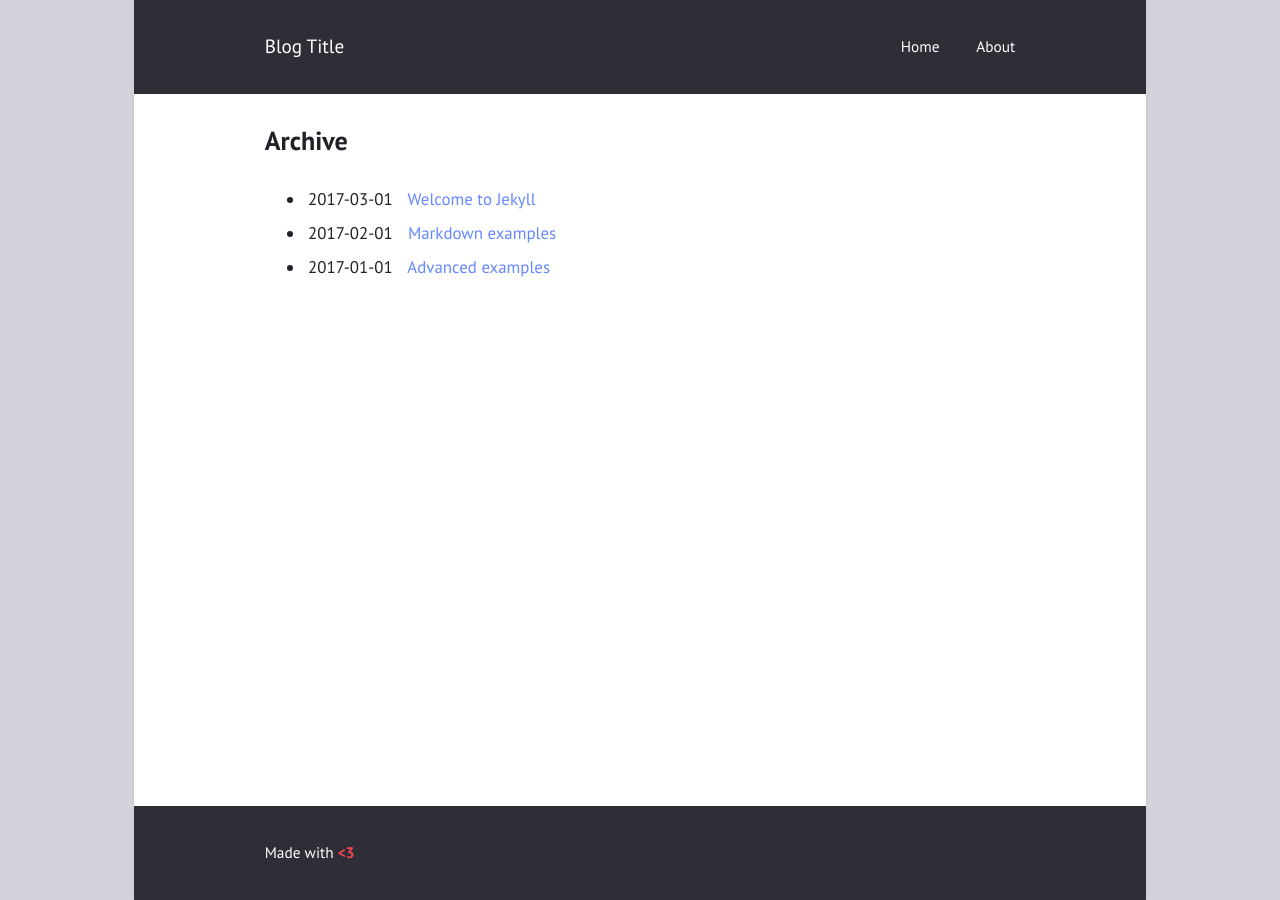
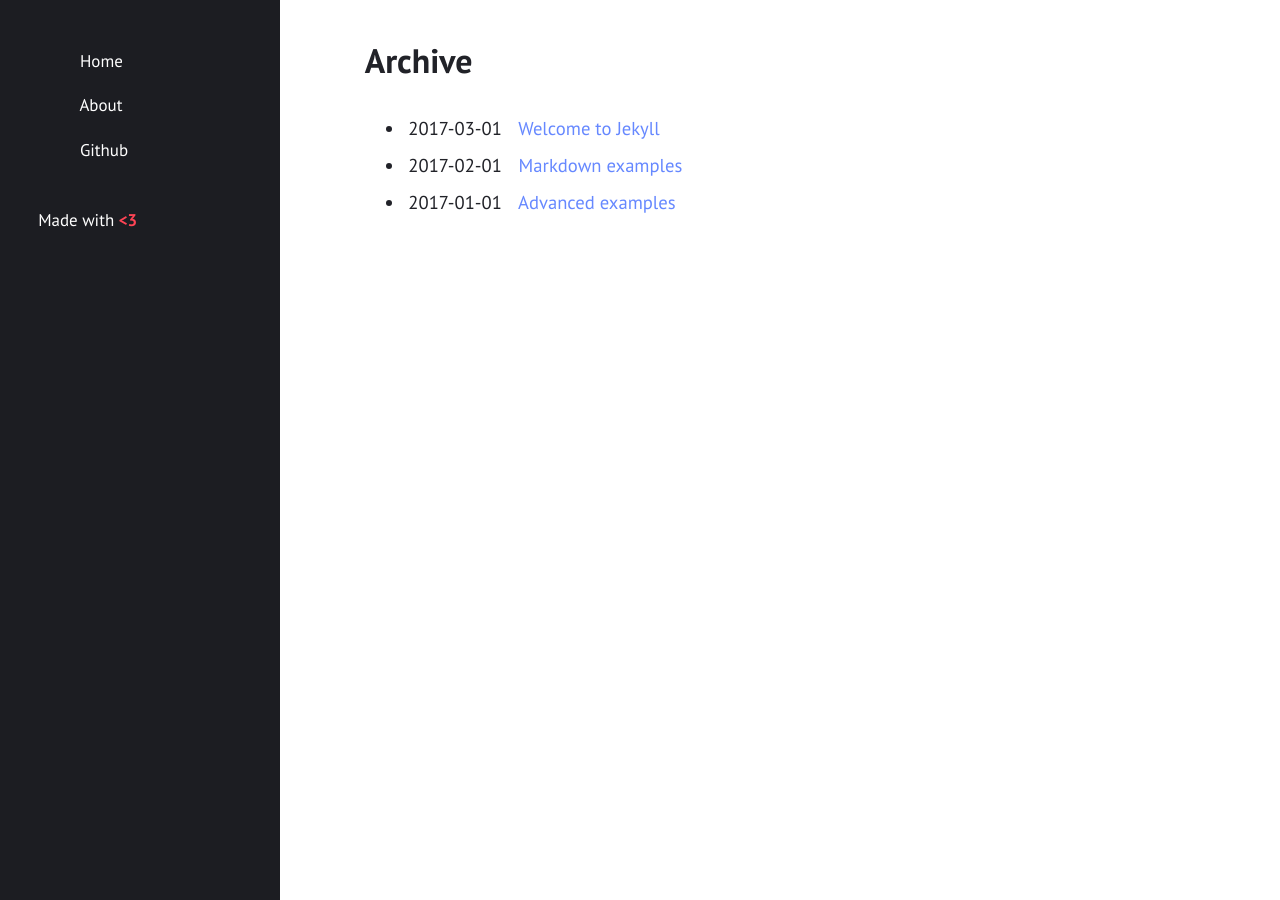
Before and after one commit to phattd15/polarity-cf.github.io, a Jekyll site: the page built from archive.html, in a window 1280 px wide. Built offline with Jekyll 4.4.1, drawn with Linux system fonts in a browser that asks for light colours.

```diff
--- a/_config.yml
+++ b/_config.yml
@@ -1,5 +1,5 @@
-title: "Blog Title"
-author: "Blog Author"
+title: "phattd"
+author: "Phat Tran"
 description: "Made with <b style=\"color: #f45;\">&lt;3</b>"
 permalink: /:title/
 lang: "en"
@@ -10,7 +10,7 @@ date_format: "%B %d, %Y"
 
 show_excerpts: true        # show article excerpts on the home page
 show_frame: true           # adds a gray frame to the site
-show_sidebar: false        # show a sidebar instead of the usual header
+show_sidebar: true        # show a sidebar instead of the usual header
 minimal: false             # use a dark header
 
 # Menu
@@ -20,9 +20,7 @@ navigation:                # accepts {file, title, url, icon, sidebaricon}
   - {file: "README.md"}
 
 external:                  # shows a footer with social links - for available icons see fontawesome.com/icons
-  - {title: Mail, icon: envelope, url: "mailto:niklasbuschmann@users.noreply.github.com"}
-  - {title: Github, icon: github, url: "https://github.com/niklasbuschmann/contrast"}
-  - {title: Subscribe, icon: rss, url: "/feed.xml"}
+  - {title: Github, icon: github, url: "https://github.com/phattd15"}
 
 comments:
 #  disqus_shortname: ""    # see https://disqus.com/
```
Also changed, not shown: ABOUT.md (added, +8 -0 lines).
